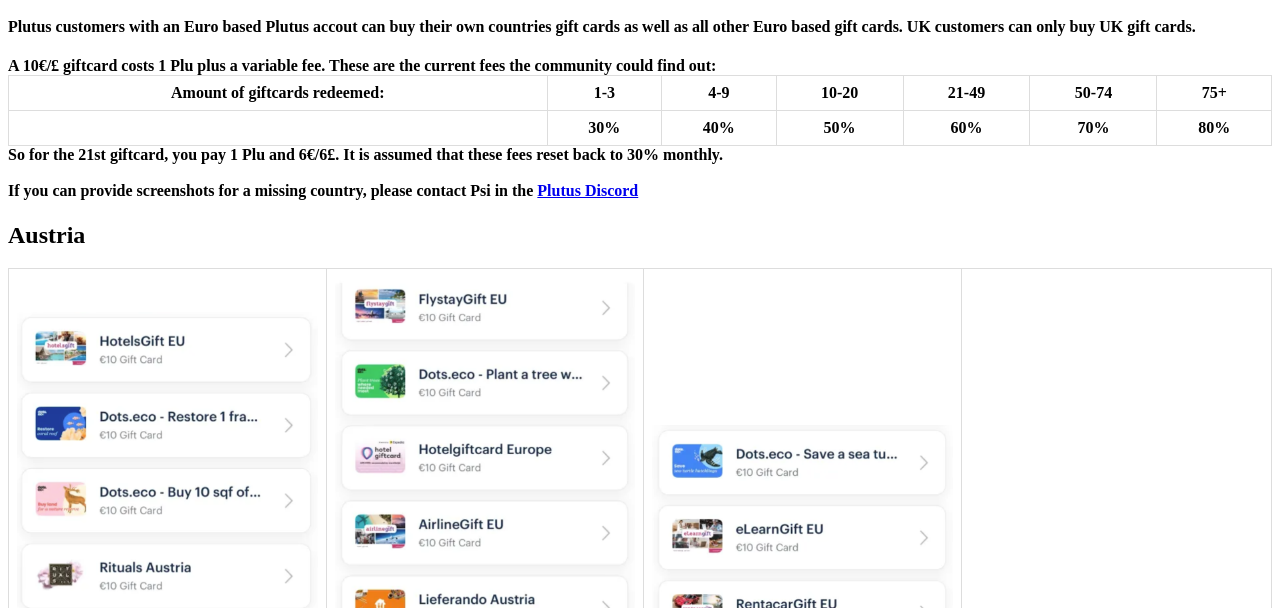
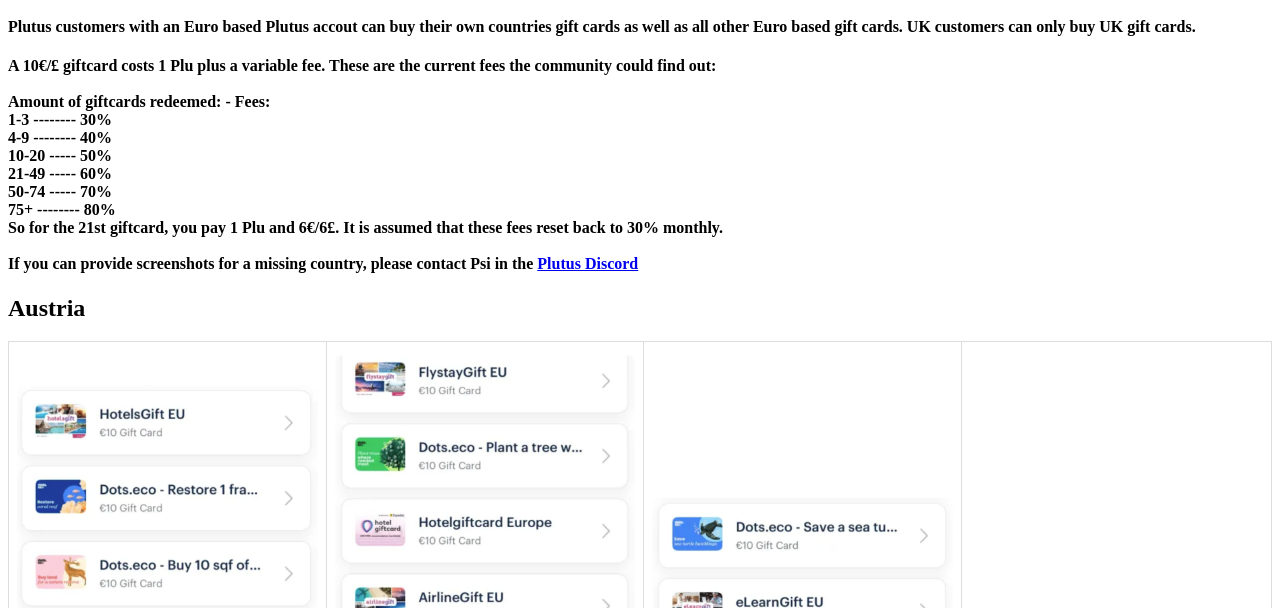
Before and after one commit to psi2k/psi2k.github.io, a plain HTML site: page index.html in a window 1280 px wide. Shown: the part 192-800 px from the top of the page. Drawn offline with Linux system fonts and the light colour scheme.

Commit message:
Update index.html

```diff
--- a/index.html
+++ b/index.html
@@ -1,6 +1,6 @@
 <!DOCTYPE html> <html lang="de">
 <head> <meta charset="UTF-8"> <meta name="viewport" content="width=device-width, initial-scale=1.0"> <title>Plutus Giftcards Germany</title> <style> table { width: 100%; border-collapse: collapse; } td { border: 1px solid #ddd; padding: 8px; text-align: center; } img { max-width: 100%; height: auto; }
-@media(max-width: 1000px) { td {display:table-row-group;}}
+@media(max-width: 1000px) { td {display:table-row; width:100%}}
 </style>
 </head>
 
@@ -16,9 +16,15 @@
 </h4>
 <h4>
 A 10€/£ giftcard costs 1 Plu plus a variable fee. These are the current fees the community could find out:
-<br>
-<table> <tr> <td>Amount of giftcards redeemed:</td> <td>1-3</td><td>4-9</td><td>10-20</td><td>21-49</td><td>50-74</td><td>75+</td></tr>
-<tr><td></td><td>30%</td><td>40%</td><td>50%</td><td>60%</td><td>70%</td><td>80%</td></tr></table>
+<br><br>
+Amount of giftcards redeemed:  - Fees:<br>
+1-3               --------                  30%<br>
+4-9               --------                  40%<br>
+10-20             -----                  50%<br>
+21-49             -----                  60%<br>
+50-74             -----                  70%<br>
+75+               --------                  80%<br>
+
 So for the 21st giftcard, you pay 1 Plu and 6€/6£. It is assumed that these fees reset back to 30% monthly.<br>
 <br>If you can provide screenshots for a missing country, please contact Psi in the <a href="https://discord.gg/plutus">Plutus Discord</a>
 </h4>
```
